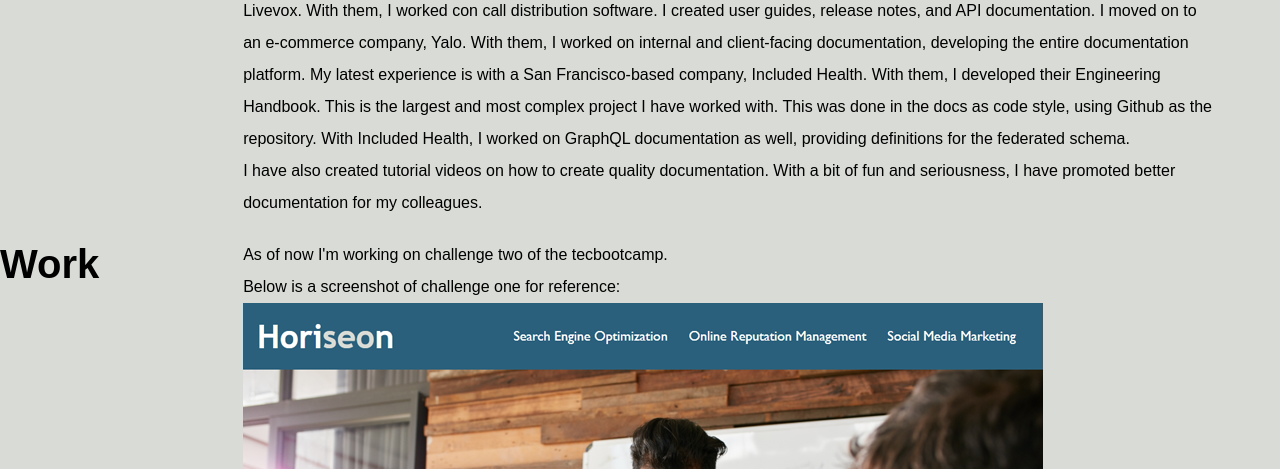
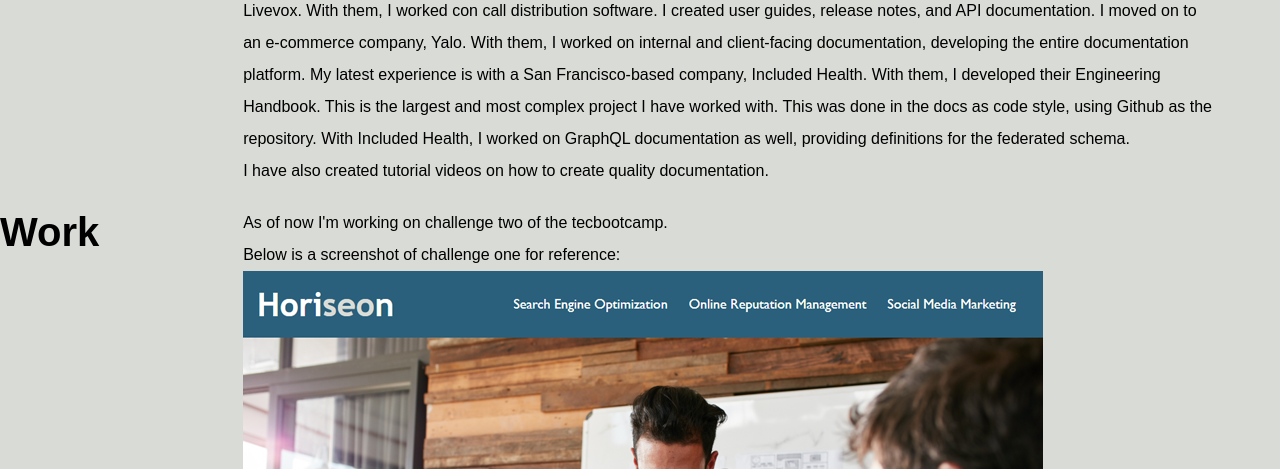
Before and after one commit to joeborunda/Jose-Borunda-Portfolio, a plain HTML site: page index.html in a window 1280 px wide. Shown: the part 631-1100 px from the top of the page. Drawn offline with Linux system fonts and the light colour scheme.

Commit message:
removed bad content

```diff
--- a/index.html
+++ b/index.html
@@ -40,8 +40,7 @@
         Handbook. This is the largest and most complex project I have worked with. This was done in the docs as code
         style, using Github as the repository. With Included Health, I worked on GraphQL documentation as well, providing definitions for the federated schema.
       </p>
-      <p> I have also created tutorial videos on how to create quality documentation. With a bit of fun and
-        seriousness, I have promoted better documentation for my colleagues.
+      <p> I have also created tutorial videos on how to create quality documentation.
       </p>
       </div>
     </section>
```
